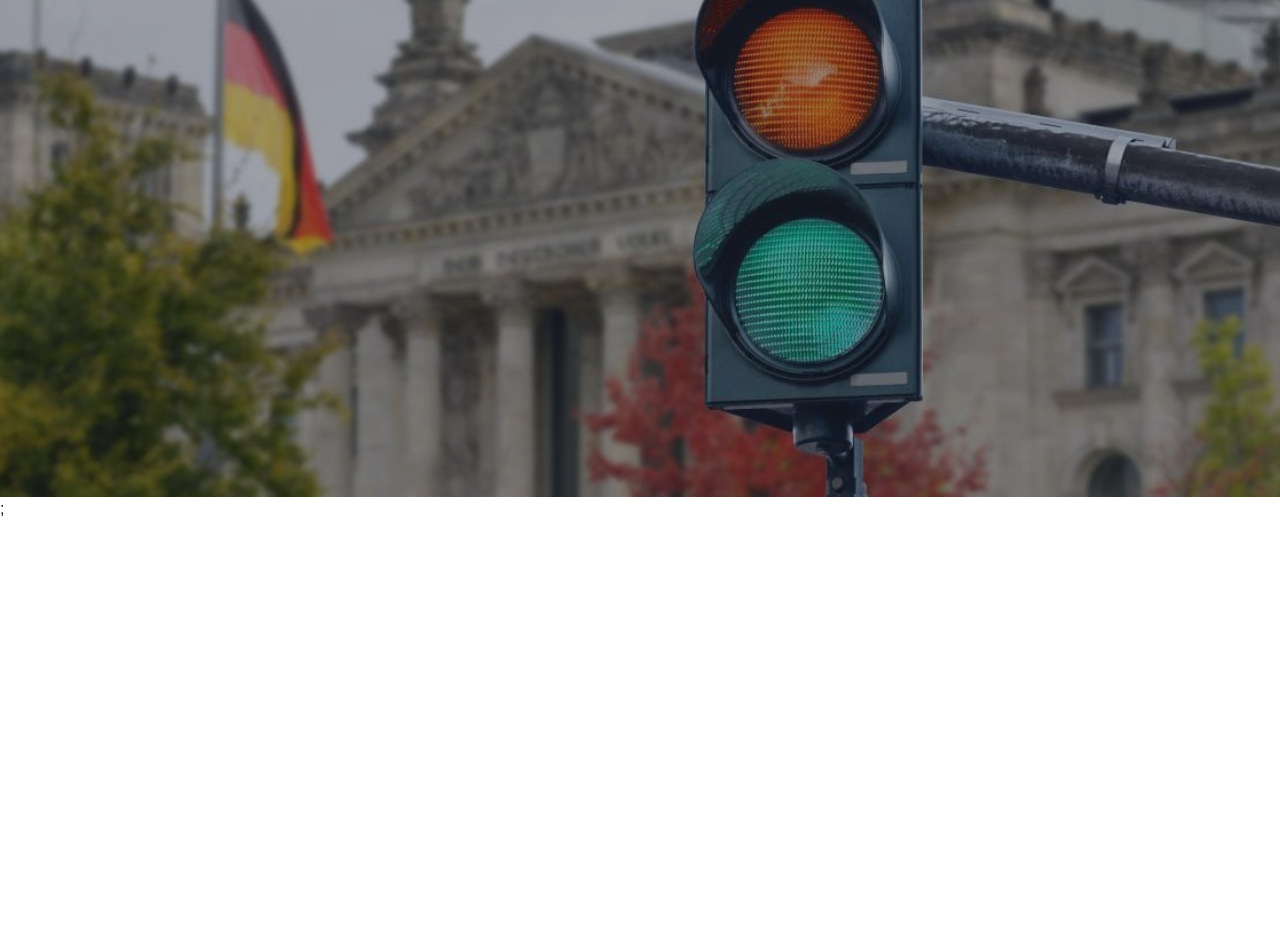
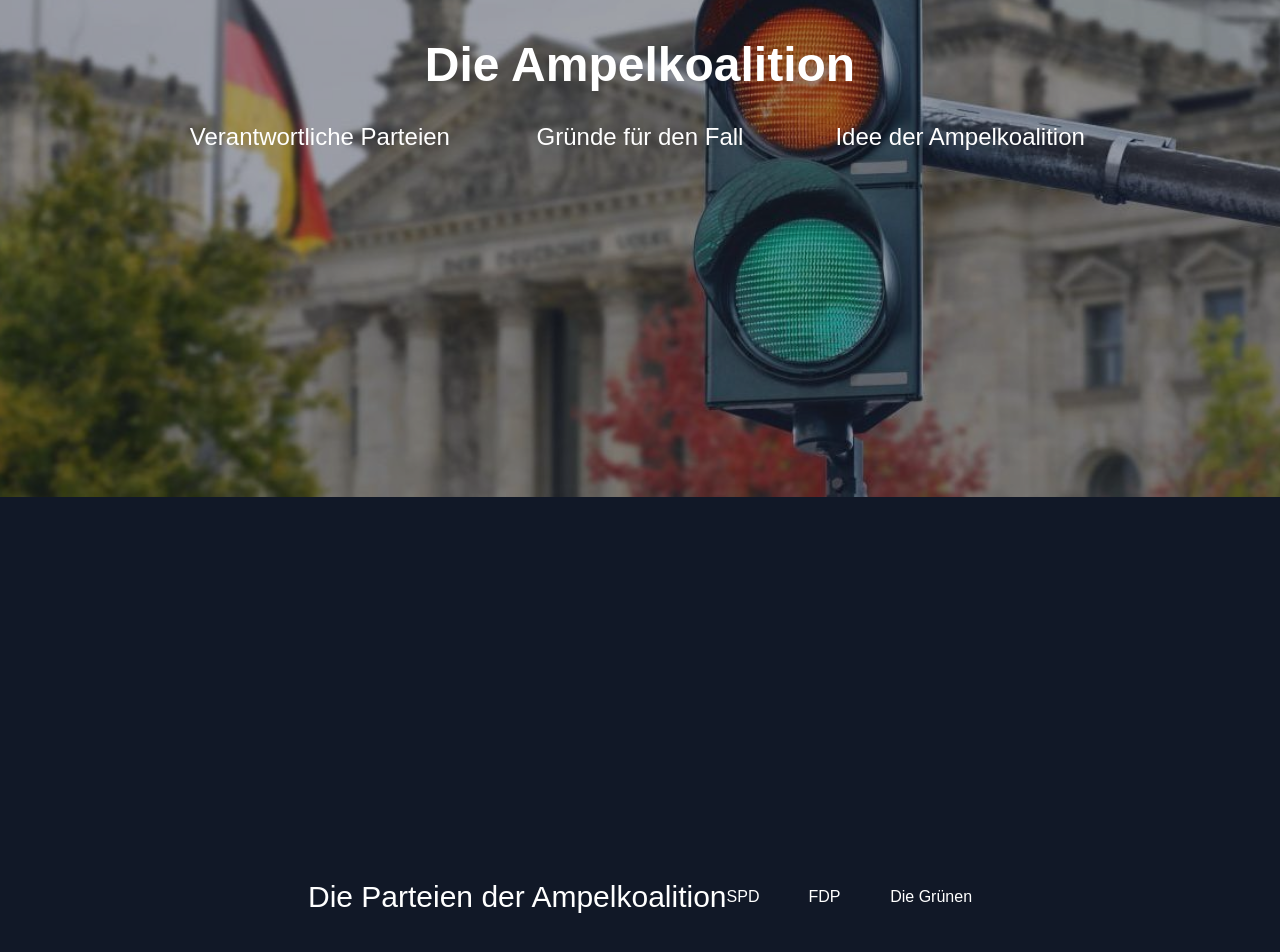
Before and after one commit to De27vin/PaW-Analyse-DE, a Next.js app: page /ampel-koalition in a window 1280 px wide. Shown: the part 400-1352 px from the top of the page. Before the commit the page ends 921 px from the top, so only its background shows below. Built offline with nearby package versions, Linux system fonts and the light colour scheme.

Commit message:
change: Layout ampel-koalition-page

```diff
--- a/src/pages/ampel-koalition.js
+++ b/src/pages/ampel-koalition.js
@@ -1,5 +1,16 @@
 import "@/styles/globals.css";
 import Image from "next/image";
+import { Geist, Geist_Mono } from "next/font/google";
+
+const geistSans = Geist({
+  variable: "--font-geist-sans",
+  subsets: ["latin"],
+});
+
+const geistMono = Geist_Mono({
+  variable: "--font-geist-mono",
+  subsets: ["latin"],
+});
 
 export default function AmpelKoalitionPage(){
     return(
@@ -14,10 +25,55 @@ export default function AmpelKoalitionPage(){
                     priority
                 />
             </div>
-        <div className="grid grid-cols-3">
+
+            <div className="relative z-10 text-center">
+            <a className="text-5xl font-bold">Die Ampelkoalition</a>
+                <div className="grid grid-cols-3 mt-8">
+
+                    <div>
+                        <p className="text-2xl mr-10">Verantwortliche Parteien</p>
+                    </div>
+
+                    <div>
+                        <p className="text-2xl">Gründe für den Fall</p>
+                    </div>
+
+                    <div>
+                        <p className="text-2xl ml-10">Idee der Ampelkoalition</p>
+                    </div>
+
+                    {/* FIX: Beim klicken einer dieser drei Themen scrollt es auf der Seite entsprechend runter */}
 
                 </div>
+            </div>
         </section>
+
+        <section className="relative w-full h-screen flex items-center justify-center bg-gray-900 text-white">
+            <div className="absolute inset-0">
+                {/* Bild der Parteien */}
+            </div>
+
+
+            <div className="relative text-center">
+                <a className="text-3xl">Die Parteien der Ampelkoalition</a>
+
+            </div>
+
+            <div className="grid grid-cols-3">
+                <div className="flex items-center">
+                    <a>SPD</a>
+                </div>
+
+                <div>
+                    <a>FDP</a>
+                </div>
+
+                <div>
+                    <a>Die Grünen</a>
+                </div>
+            </div>
+        </section>
+
 
         </>
     )
```
Lines whose indentation alone changed are shown as unchanged.
